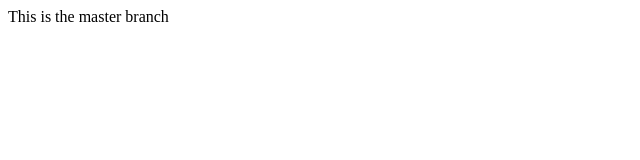
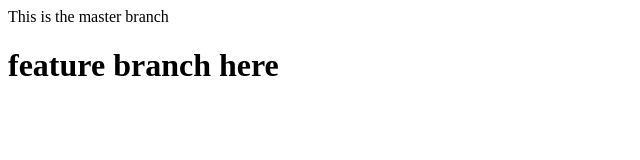
Before and after one commit to alexagodzilla/my-repo, a plain HTML site: page index.html in a window 1280 px wide. Shown: the whole page, without its empty margins (0-640 px from the left). Drawn offline with Linux system fonts and the light colour scheme.

Commit message:
index.html modificato
maveruva

```diff
--- a/index.html
+++ b/index.html
@@ -1 +1,2 @@
 <div>This is the master branch</div>
+<h1>feature branch here</h1>
```
